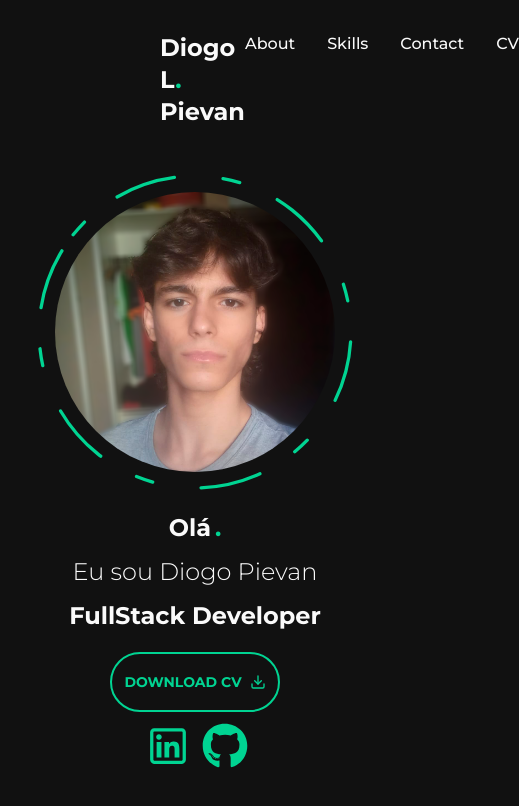
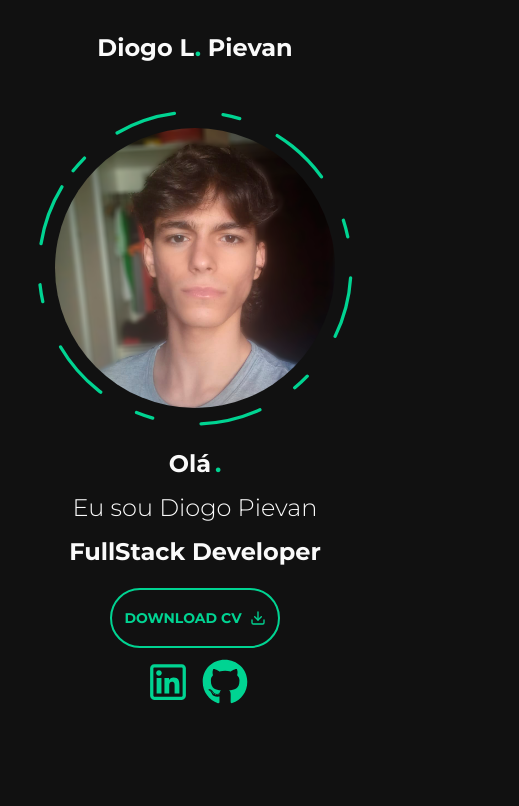
Before and after one commit to diogolpievan/portfolio, a Next.js app: page / in a window 390 px wide. Shown: the top 806 px of the page, 519 px wide, since content can reach past the window. Built offline with nearby package versions, Linux system fonts and the light colour scheme.

Commit message:
fix: header

```diff
--- a/src/components/header/index.tsx
+++ b/src/components/header/index.tsx
@@ -6,7 +6,7 @@ import { Navbar } from "./navbar";
 export const Header = () => {
   return (
     <header className="w-full flex justify-items-center sticky top-0 z-50 bg-background">
-      <div className="container flex justify-between px-40">
+      <div className="container flex justify-center md:justify-between lg:px-40">
         <Link href={"/"}>
           <h2 className="font-bold text-2xl">
             Diogo L<span className="text-emerald-400">.</span> Pievan
--- a/src/components/header/navbar/index.tsx
+++ b/src/components/header/navbar/index.tsx
@@ -21,7 +21,7 @@ const navItems = [
 
 export const Navbar = () => {
   return (
-    <nav className="flex gap-8">
+    <nav className="gap-8 hidden md:flex">
       {navItems.map((item) => (
         <NavItem key={item.label} {...item} />
       ))}
```
